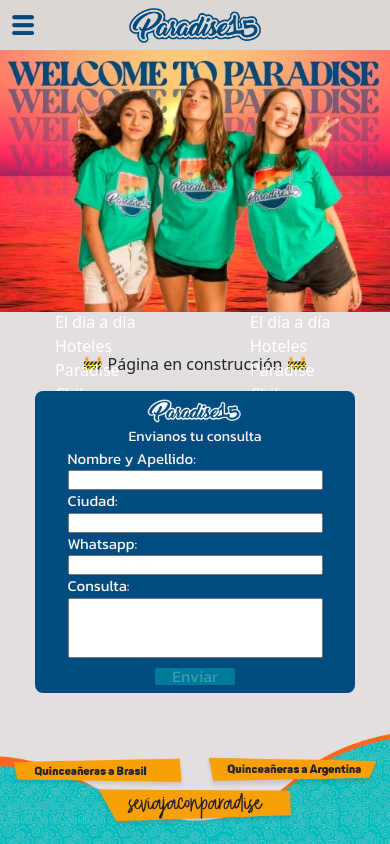
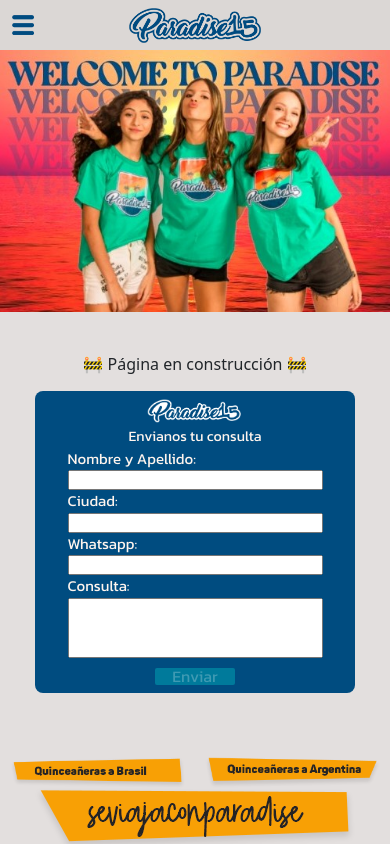
Before and after one commit to MarcosRios2000/Paradise15, a React (Create React App) app in the folder client/: page / in a window 390 px wide. Shown: the top 844 px of the page. Built offline with nearby package versions, Linux system fonts and the light colour scheme; grey boxes are pictures that could not be loaded; a web font is replaced by a local one.

Commit message:
minor changes

```diff
--- a/client/src/Components/form/Form.css
+++ b/client/src/Components/form/Form.css
@@ -305,7 +305,7 @@
 } */
 
 
-@media (max-width: 768px) {
+/* @media (max-width: 768px) {
 
   .together-waves{
     background-image: url('../../assets/images/wavesResponsive.png');
@@ -326,7 +326,7 @@
   .btnMedium img {
     width: 200px;
   }
-}
+} */
 
 
 /* @media (max-width: 576px) {
@@ -365,11 +365,13 @@
     }
     .formContainer{
       position: relative;
+      margin: 0;
     }
     .footerDivGroup {
-      margin-top: -800px;
+      margin-top: 10px;
     }
     .btns {
+      margin-top: 60px;
     }
   }
 
@@ -387,7 +389,7 @@
 
     .together-waves {
       display:flex;
-      min-height: 1600px;
+      min-height: 2400px;
       width: 100%;
       background-image: url('../../assets/images/wavesResponsive.png');
     }
@@ -395,9 +397,6 @@
     .containerPadre {
       display: flex;
       height: 100%;
-    }
-
-    .icono{
     }
 
     .btns {
@@ -413,8 +412,27 @@
 
     .footerDivGroup{
       width: 100%;
+      margin-top: 50px;
     }
   }
+
+@media(max-width: 600px){
+  .together-waves{
+    min-height: 2100px;
+  }
+}
+
+@media(max-width: 500px){
+  .together-waves{
+    min-height: 1850px;
+  }
+}
+
+@media (max-width: 450px){
+  .footerDivGroup{
+    margin-top: 50px;
+  }
+}
 
 @media (max-width: 360px){
   .btns {
```
